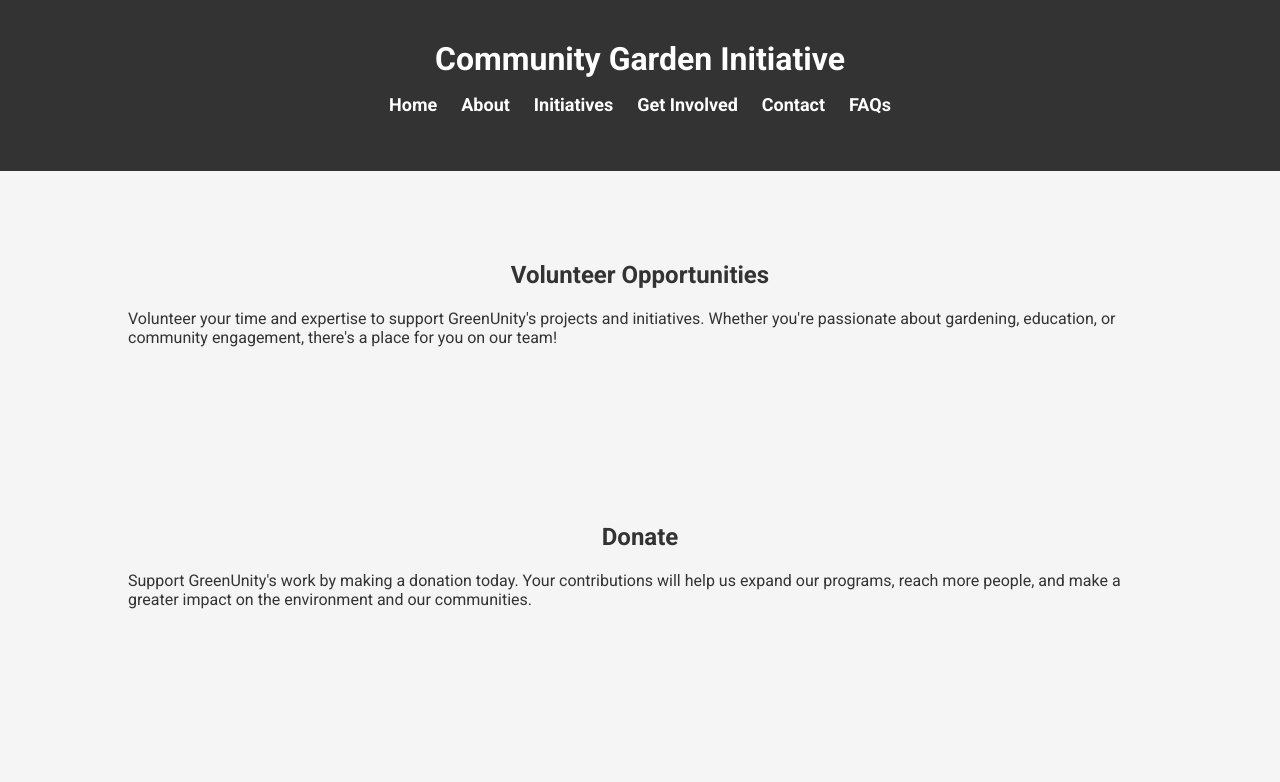
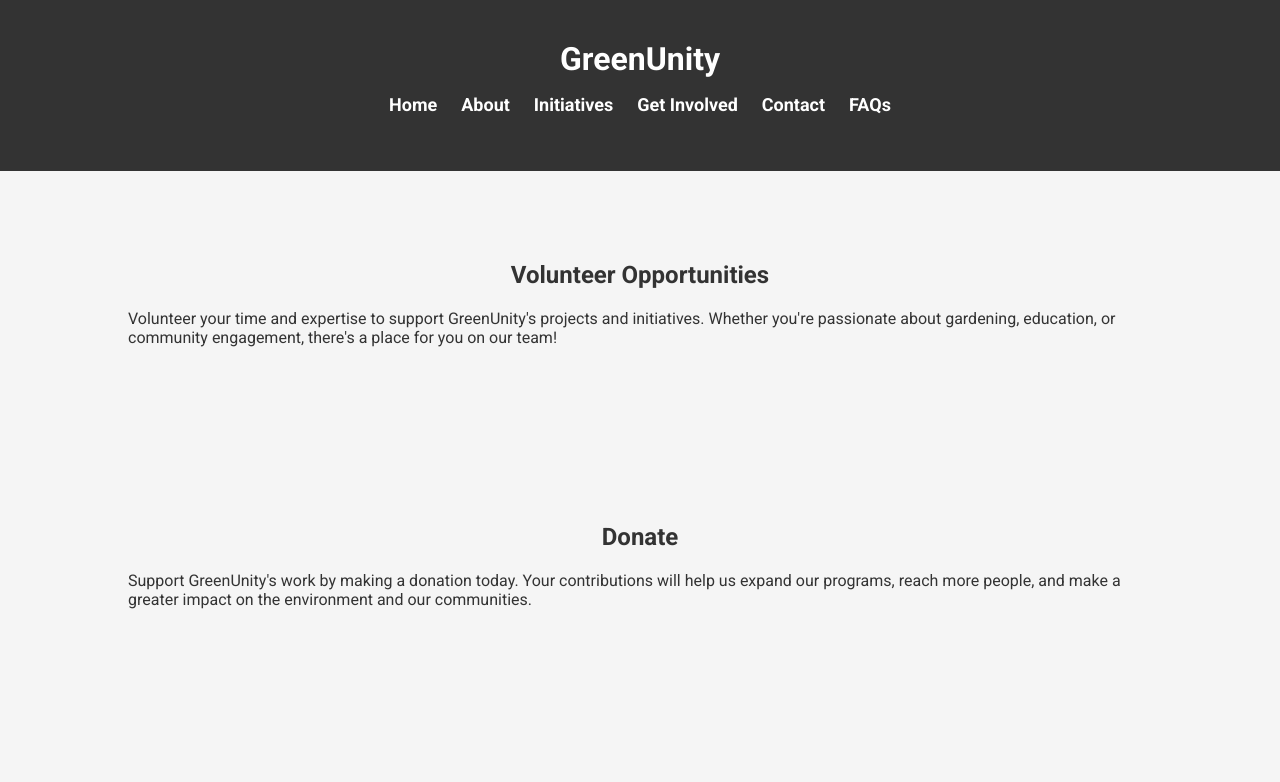
Before and after one commit to CodeWithDeepanshu/GreenUnity, a plain HTML site: page get-involved.html in a window 1280 px wide. Shown: the top 782 px of the page. Drawn offline with Linux system fonts and the light colour scheme.

Commit message:
Update get-involved.html

```diff
--- a/get-involved.html
+++ b/get-involved.html
@@ -3,13 +3,13 @@
 <head>
     <meta charset="UTF-8">
     <meta name="viewport" content="width=device-width, initial-scale=1.0">
-    <title>Community Garden Initiative - Get Involved</title>
+    <title>GreenUnity - Get Involved</title>
     <link rel="stylesheet" href="styles.css">
 </head>
 <body>
     <header>
         <div class="container">
-            <h1>Community Garden Initiative</h1>
+            <h1>GreenUnity</h1>
             <nav>
                 <ul>
                     <li><a href="index.html">Home</a></li>
```
